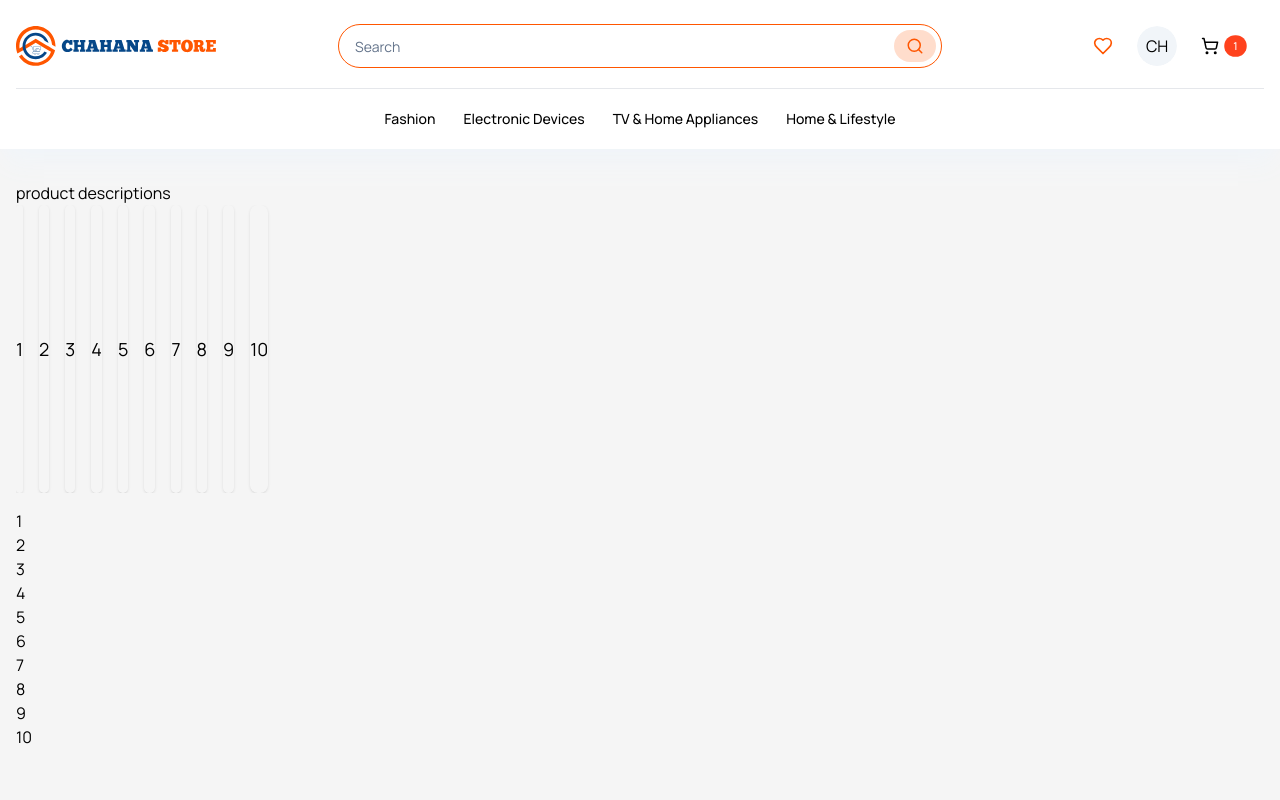
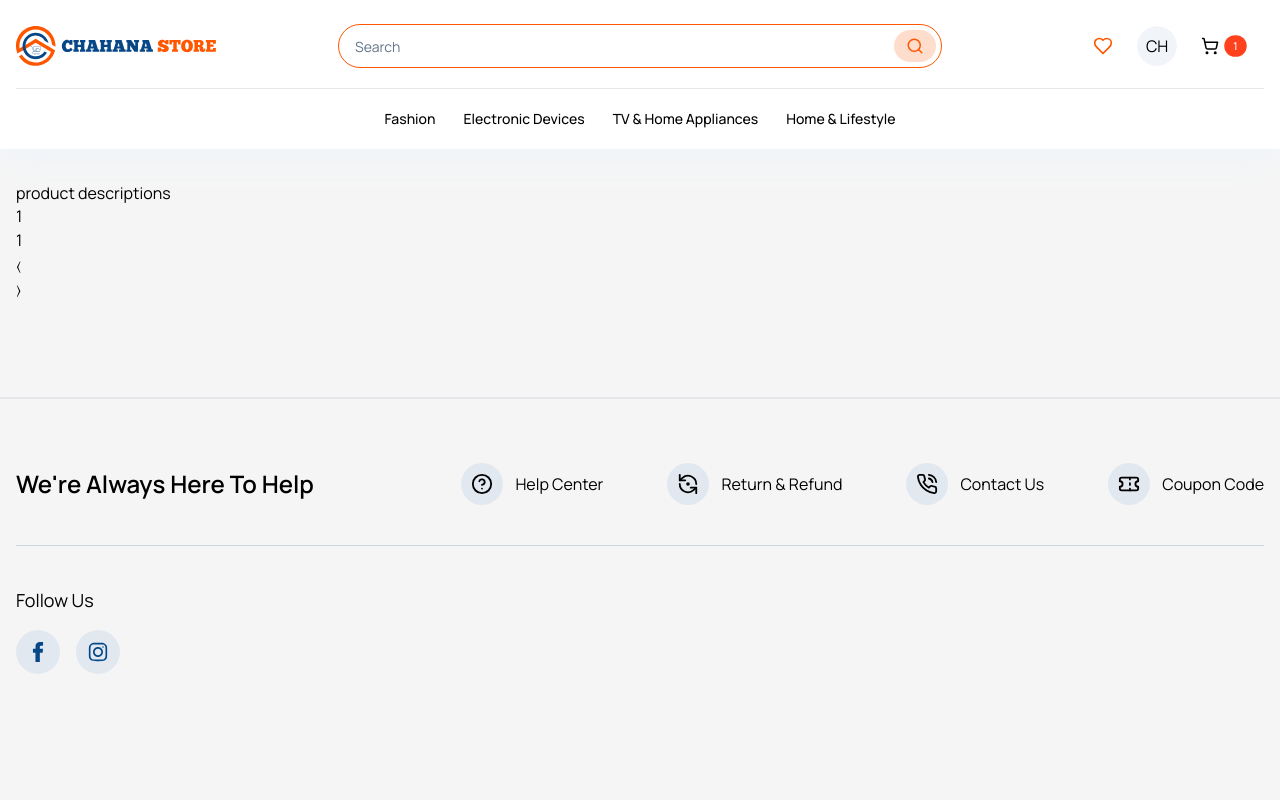
Before and after one commit to sagarkhadka/shop, a Next.js app: page /products/123 in a window 1280 px wide. Shown: the top 800 px of the page. Built offline with nearby package versions, Linux system fonts and the light colour scheme.

Commit message:
alice carousel in prodcut detail

```diff
--- a/components/products/ProductCarousel.tsx
+++ b/components/products/ProductCarousel.tsx
@@ -1,77 +1,125 @@
-'use client'
+import React, { useState, ReactElement } from 'react'
+import AliceCarousel from 'react-alice-carousel'
+import 'react-alice-carousel/lib/alice-carousel.css'
 
-import React, { useState, useEffect, useCallback } from 'react'
-import { EmblaOptionsType } from 'embla-carousel'
-import useEmblaCarousel from 'embla-carousel-react'
+const items: ReactElement[] = [
+  <div className='item' data-value='1' key={125}>
+    1
+  </div>,
+  <div className='item' data-value='2' key={875}>
+    2
+  </div>,
+  <div className='item' data-value='3' key={876}>
+    3
+  </div>,
+  <div className='item' data-value='4' key={877}>
+    4
+  </div>,
+  <div className='item' data-value='5' key={878}>
+    5
+  </div>
+]
 
-import { Thumb } from './Thumb'
-
-type PropType = {
-  slides: number[]
-  options?: EmblaOptionsType
+const thumbItems = (
+  items: ReactElement[],
+  setThumbIndex: React.Dispatch<React.SetStateAction<number>>,
+  setThumbAnimation: React.Dispatch<React.SetStateAction<boolean>>
+): ReactElement[] => {
+  return items.map((item, i) => (
+    <div
+      className='thumb'
+      onClick={() => {
+        setThumbIndex(i)
+        setThumbAnimation(true)
+      }}
+      key={i}
+    >
+      {item}
+    </div>
+  ))
 }
 
-const ProductCarousel: React.FC<PropType> = (props) => {
-  const { slides, options } = props
-  const [selectedIndex, setSelectedIndex] = useState(0)
-  const [emblaMainRef, emblaMainApi] = useEmblaCarousel(options)
-  const [emblaThumbsRef, emblaThumbsApi] = useEmblaCarousel({
-    containScroll: 'keepSnaps',
-    dragFree: true
-  })
-
-  const onThumbClick = useCallback(
-    (index: number) => {
-      if (!emblaMainApi || !emblaThumbsApi) return
-      emblaMainApi.scrollTo(index)
-    },
-    [emblaMainApi, emblaThumbsApi]
+const Carousel: React.FC = () => {
+  const [mainIndex, setMainIndex] = useState<number>(0)
+  const [mainAnimation, setMainAnimation] = useState<boolean>(false)
+  const [thumbIndex, setThumbIndex] = useState<number>(0)
+  const [thumbAnimation, setThumbAnimation] = useState<boolean>(false)
+  const [thumbs] = useState<ReactElement[]>(
+    thumbItems(items, setThumbIndex, setThumbAnimation)
   )
 
-  const onSelect = useCallback(() => {
-    if (!emblaMainApi || !emblaThumbsApi) return
-    setSelectedIndex(emblaMainApi.selectedScrollSnap())
-    emblaThumbsApi.scrollTo(emblaMainApi.selectedScrollSnap())
-  }, [emblaMainApi, emblaThumbsApi, setSelectedIndex])
+  const slideNext = () => {
+    if (!thumbAnimation && thumbIndex < thumbs.length - 1) {
+      setThumbAnimation(true)
+      setThumbIndex(thumbIndex + 1)
+    }
+  }
 
-  useEffect(() => {
-    if (!emblaMainApi) return
-    onSelect()
-    emblaMainApi.on('select', onSelect)
-    emblaMainApi.on('reInit', onSelect)
-  }, [emblaMainApi, onSelect])
+  const slidePrev = () => {
+    if (!thumbAnimation && thumbIndex > 0) {
+      setThumbAnimation(true)
+      setThumbIndex(thumbIndex - 1)
+    }
+  }
+
+  const syncMainBeforeChange = () => {
+    setMainAnimation(true)
+  }
+
+  const syncMainAfterChange = (e: any) => {
+    setMainAnimation(false)
+
+    if (e.type === 'action') {
+      setThumbIndex(e.item)
+      setThumbAnimation(false)
+    } else {
+      setMainIndex(thumbIndex)
+    }
+  }
+
+  const syncThumbs = (e: any) => {
+    setThumbIndex(e.item)
+    setThumbAnimation(false)
+
+    if (!mainAnimation) {
+      setMainIndex(e.item)
+    }
+  }
 
   return (
-    <div className='m-x-auto max-w-72'>
-      <div className='overflow-hidden' ref={emblaMainRef}>
-        <div className='ml-[calc(1rem*-1)] flex touch-pan-y'>
-          {slides.map((index) => (
-            <div className='flex pl-4' key={index}>
-              <div className='flex h-72 items-center justify-center rounded-lg text-lg shadow'>
-                {index + 1}
-              </div>
-            </div>
-          ))}
+    <>
+      <AliceCarousel
+        activeIndex={mainIndex}
+        animationType='fadeout'
+        animationDuration={800}
+        disableDotsControls
+        disableButtonsControls
+        items={items}
+        mouseTracking={!thumbAnimation}
+        onSlideChange={syncMainBeforeChange}
+        onSlideChanged={syncMainAfterChange}
+        touchTracking={!thumbAnimation}
+      />
+      <div className='thumbs'>
+        <AliceCarousel
+          activeIndex={thumbIndex}
+          autoWidth
+          disableDotsControls
+          disableButtonsControls
+          items={thumbs}
+          mouseTracking={false}
+          onSlideChanged={syncThumbs}
+          touchTracking={!mainAnimation}
+        />
+        <div className='btn-prev' onClick={slidePrev}>
+          &lang;
+        </div>
+        <div className='btn-next' onClick={slideNext}>
+          &rang;
         </div>
       </div>
-
-      <div className='mt-4'>
-        <div className='embla-thumbs__viewport' ref={emblaThumbsRef}>
-          <div className='embla-thumbs__container'>
-            {slides.map((index) => (
-              <Thumb
-                key={index}
-                onClick={() => onThumbClick(index)}
-                selected={index === selectedIndex}
-                index={index}
-              />
-            ))}
-          </div>
-        </div>
-      </div>
-    </div>
+    </>
   )
 }
 
-export default ProductCarousel
-// https://codesandbox.io/p/sandbox/embla-carousel-thumbs-react-sjmctg?file=%2Fsrc%2Fjs%2Findex.tsx%3A4%2C50
+export default Carousel
--- a/components/products/Thumb.tsx
+++ b/components/products/Thumb.tsx
@@ -11,15 +11,11 @@ export const Thumb: React.FC<PropType> = (props) => {
 
   return (
     <div
-      className={'embla-thumbs__slide'.concat(
+      className={'flex-[0,0,22%] sm:flex-[0,0,15%]'.concat(
         selected ? ' embla-thumbs__slide--selected' : ''
       )}
     >
-      <button
-        onClick={onClick}
-        type='button'
-        className='embla-thumbs__slide__number'
-      >
+      <button onClick={onClick} type='button' className=''>
         {index + 1}
       </button>
     </div>
--- a/container/ProductDetail.tsx
+++ b/container/ProductDetail.tsx
@@ -1,18 +1,12 @@
 'use client'
-
-import { EmblaOptionsType } from 'embla-carousel'
 
 import ProductCarousel from '@/components/products/ProductCarousel'
 
 const ProductDetail = () => {
-  const OPTIONS: EmblaOptionsType = {}
-  const SLIDE_COUNT = 10
-  const SLIDES = Array.from(Array(SLIDE_COUNT).keys())
-
   return (
     <>
       <h4>product descriptions</h4>
-      <ProductCarousel slides={SLIDES} options={OPTIONS} />
+      <ProductCarousel />
     </>
   )
 }
--- a/package.json
+++ b/package.json
@@ -28,6 +28,7 @@
     "lucide-react": "^0.365.0",
     "next": "14.1.4",
     "react": "^18",
+    "react-alice-carousel": "^2.9.1",
     "react-dom": "^18",
     "react-hook-form": "^7.51.3",
     "react-loading": "^2.0.3",
```
Also changed, not shown: 1 other file (tests, documents, lock files or other folders).
